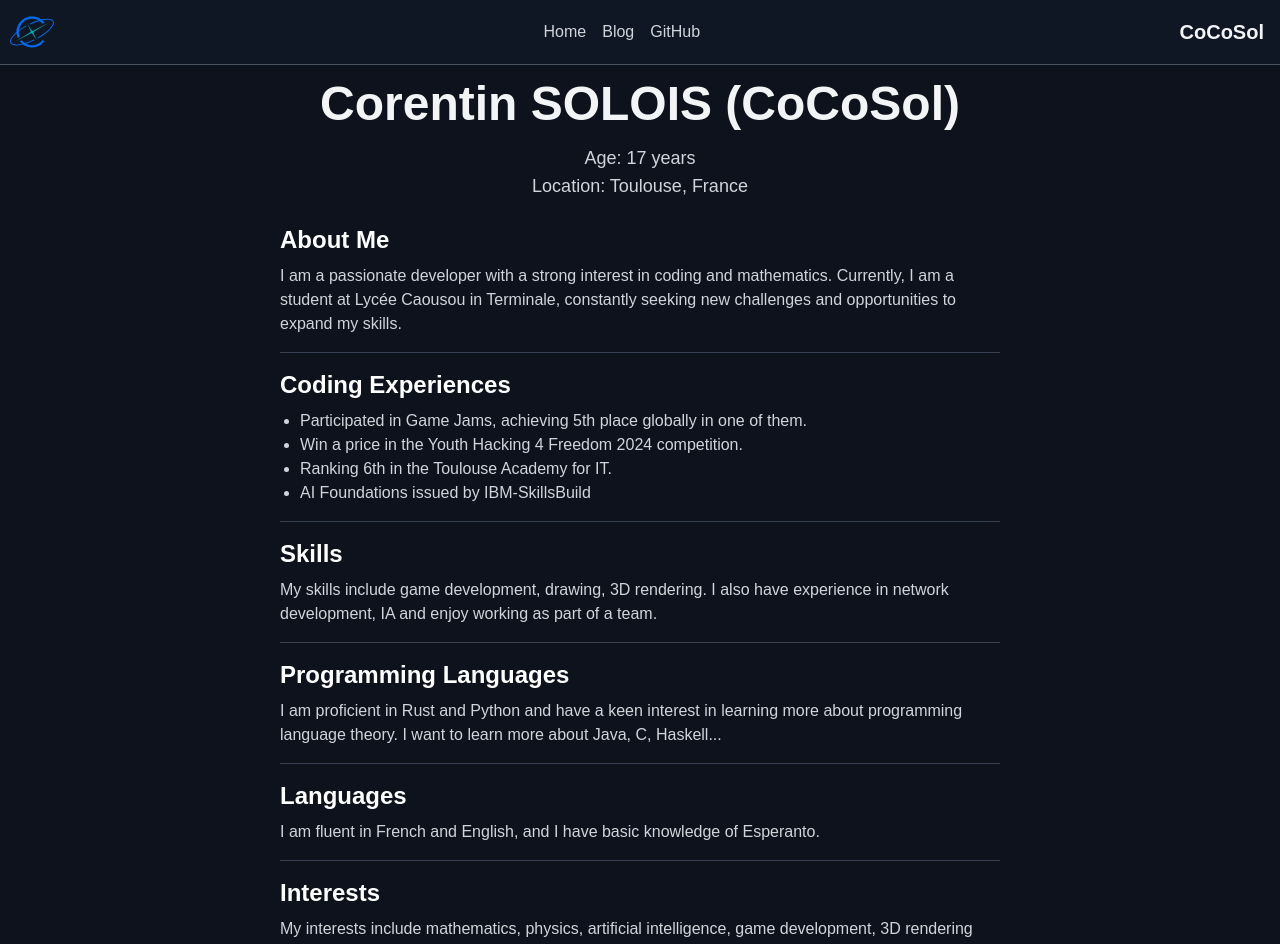
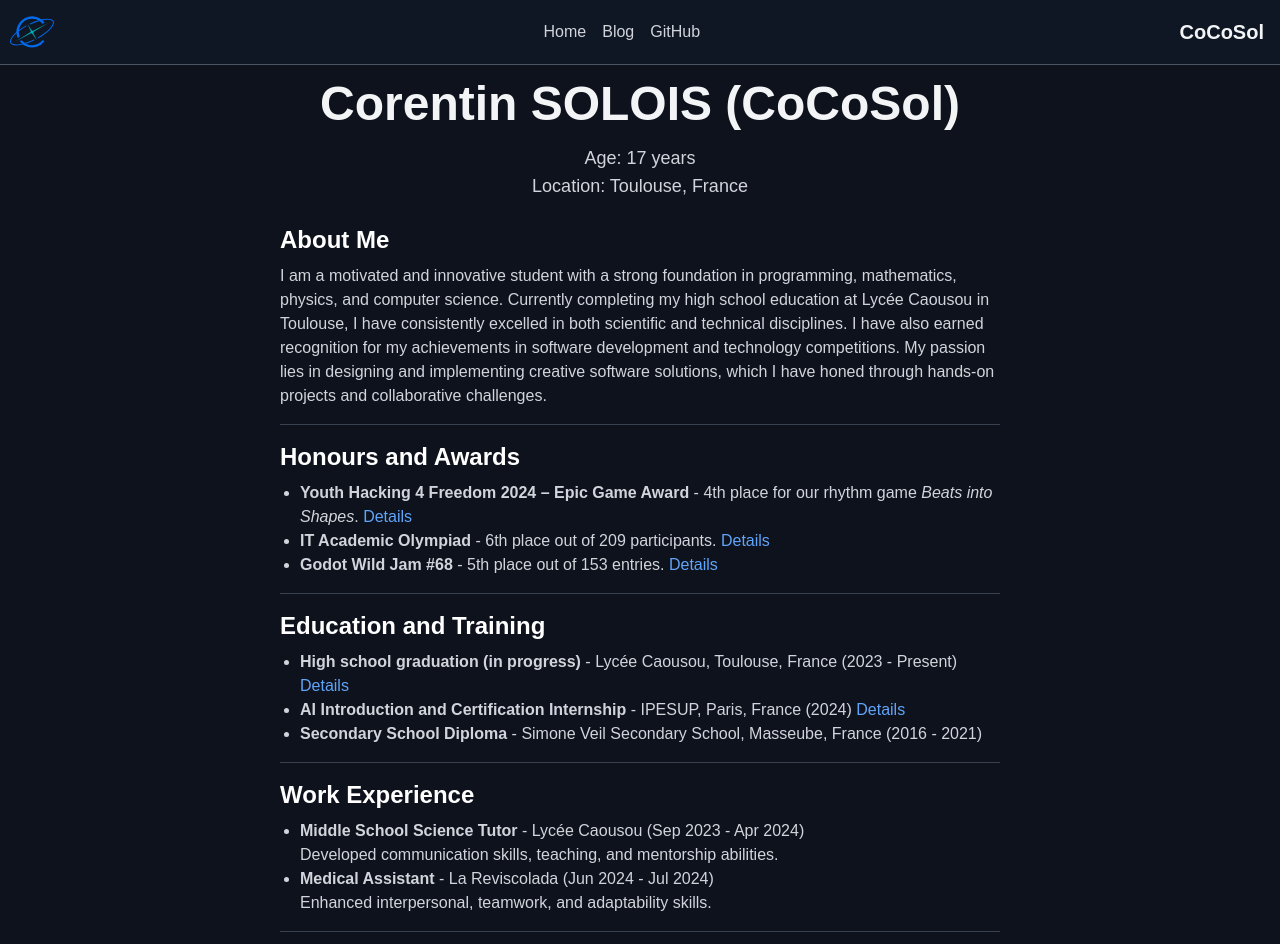
Before and after one commit to CoCoSol007/website, a SvelteKit app: page /blog/introduction in a window 1280 px wide. Shown: the top 944 px of the page. Built offline with nearby package versions, Linux system fonts and the light colour scheme; a web font is replaced by a local one.

Commit message:
Update presentation article

```diff
--- a/src/routes/blog/introduction/+page.svelte
+++ b/src/routes/blog/introduction/+page.svelte
@@ -16,7 +16,7 @@
   <title>Corentin SOLOIS (CoCoSol) - My Developer Profile</title>
   <meta
     name="description"
-    content="I am Corentin SOLOIS, a passionate developer from France. Explore my skills in game development, AI, programming languages, and more."
+    content="I am Corentin SOLOIS, a motivated and innovative student with a strong foundation in programming, mathematics, physics, and computer science."
   />
 </svelte:head>
 
@@ -34,52 +34,89 @@
 <main class="p-6 max-w-3xl mx-auto">
   <h2 class="text-2xl font-semibold mb-2">About Me</h2>
   <p class="mb-4 text-gray-300">
-    I am a passionate developer with a strong interest in coding and
-    mathematics. Currently, I am a student at Lycée Caousou in Terminale,
-    constantly seeking new challenges and opportunities to expand my skills.
+    I am a motivated and innovative student with a strong foundation in programming, mathematics,
+    physics, and computer science. Currently completing my high school education at Lycée Caousou in
+    Toulouse, I have consistently excelled in both scientific and technical disciplines. I have also earned
+    recognition for my achievements in software development and technology competitions. My passion lies in
+    designing and implementing creative software solutions, which I have honed through hands-on projects and collaborative challenges.
   </p>
 
   <hr class="mb-4 border-gray-700" />
 
-  <h2 class="text-2xl font-semibold mb-2">Coding Experiences</h2>
+  <h2 class="text-2xl font-semibold mb-2">Honours and Awards</h2>
   <ul class="list-disc pl-5 mb-4 text-gray-300">
     <li>
-      Participated in Game Jams, achieving 5th place globally in one of them.
+      <strong>Youth Hacking 4 Freedom 2024 – Epic Game Award</strong> - 4th place for our rhythm game <em>Beats into Shapes</em>.
+      <a href="https://fsfe.org/news/2024/news-20241027-01.en.html" class="text-blue-400">Details</a>
     </li>
-    <li>Win a price in the Youth Hacking 4 Freedom 2024 competition.</li>
-    <li>Ranking 6th in the Toulouse Academy for IT.</li>
-    <li>AI Foundations issued by IBM-SkillsBuild</li>
+    <li>
+      <strong>IT Academic Olympiad</strong> - 6th place out of 209 participants.
+      <a href="https://pedagogie.ac-toulouse.fr/informatique/system/files/2024-05/Palmar%C3%A8s%20complet%202024.pdf" class="text-blue-400">Details</a>
+    </li>
+    <li>
+      <strong>Godot Wild Jam #68</strong> - 5th place out of 153 entries.
+      <a href="https://itch.io/jam/godot-wild-jam-68" class="text-blue-400">Details</a>
+    </li>
+  </ul>
+
+  <hr class="mb-4 border-gray-700" />
+
+  <h2 class="text-2xl font-semibold mb-2">Education and Training</h2>
+  <ul class="list-disc pl-5 mb-4 text-gray-300">
+    <li>
+      <strong>High school graduation (in progress)</strong> - Lycée Caousou, Toulouse, France (2023 - Present)
+      <a href="https://www.caousou.com/" class="text-blue-400">Details</a>
+    </li>
+    <li>
+      <strong>AI Introduction and Certification Internship</strong> - IPESUP, Paris, France (2024)
+      <a href="https://www.ipesup.fr/intelligence-artificielle/" class="text-blue-400">Details</a>
+    </li>
+    <li>
+      <strong>Secondary School Diploma</strong> - Simone Veil Secondary School, Masseube, France (2016 - 2021)
+    </li>
+  </ul>
+
+  <hr class="mb-4 border-gray-700" />
+
+  <h2 class="text-2xl font-semibold mb-2">Work Experience</h2>
+  <ul class="list-disc pl-5 mb-4 text-gray-300">
+    <li>
+      <strong>Middle School Science Tutor</strong> - Lycée Caousou (Sep 2023 - Apr 2024)
+      <br />
+      Developed communication skills, teaching, and mentorship abilities.
+    </li>
+    <li>
+      <strong>Medical Assistant</strong> - La Reviscolada (Jun 2024 - Jul 2024)
+      <br />
+      Enhanced interpersonal, teamwork, and adaptability skills.
+    </li>
   </ul>
 
   <hr class="mb-4 border-gray-700" />
 
   <h2 class="text-2xl font-semibold mb-2">Skills</h2>
   <p class="mb-4 text-gray-300">
-    My skills include game development, drawing, 3D rendering. I also have
-    experience in network development, IA and enjoy working as part of a team.
+    My skills include game development, drawing, 3D rendering, network development, AI, and teamwork. I am proficient in Rust and Python with a keen interest in learning more about Java, C, and Haskell. My technical expertise spans:
   </p>
-
-  <hr class="mb-4 border-gray-700" />
-
-  <h2 class="text-2xl font-semibold mb-2">Programming Languages</h2>
-  <p class="mb-4 text-gray-300">
-    I am proficient in Rust and Python and have a keen interest in learning more
-    about programming language theory. I want to learn more about Java, C,
-    Haskell...
-  </p>
+  <ul class="list-disc pl-5 mb-4 text-gray-300">
+    <li>Programming: Rust, C, Python</li>
+    <li>Web Development: HTML, CSS, JavaScript, Tailwind CSS, Svelte</li>
+    <li>Data Tools: NumPy, MySQL, Matplotlib, MongoDB</li>
+    <li>DevOps: Git, Cloudflare, Docker</li>
+    <li>Design: Figma, Inkspace, Krita</li>
+  </ul>
 
   <hr class="mb-4 border-gray-700" />
 
   <h2 class="text-2xl font-semibold mb-2">Languages</h2>
   <p class="mb-4 text-gray-300">
-    I am fluent in French and English, and I have basic knowledge of Esperanto.
+    Fluent in French and proficient level in english.
   </p>
 
   <hr class="mb-4 border-gray-700" />
 
   <h2 class="text-2xl font-semibold mb-2">Interests</h2>
   <p class="mb-4 text-gray-300">
-    My interests include mathematics, physics, artificial intelligence, game
-    development, 3D rendering and much more.
+    My interests include mathematics, physics, artificial intelligence, game development, 3D rendering, and Taekwondo. I also enjoy participating in math competitions and developing innovative software projects.
   </p>
 </main>
```
